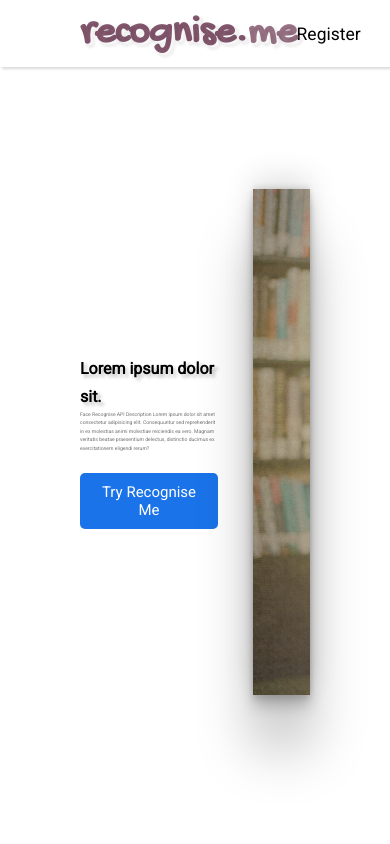
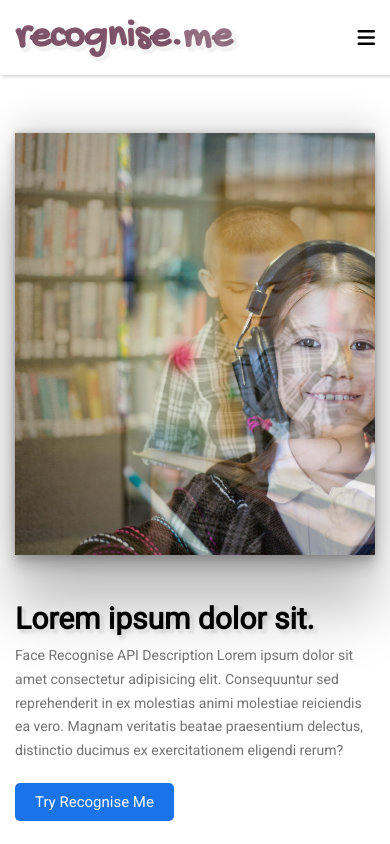
Before and after one commit to AnujPanthri/FaceRecLib, a Flask app: template frontend/templates/landing-page.html in a window 390 px wide. Run offline with Flask 2, Linux system fonts and the light colour scheme; the template is opened without the code that fills it, so the values that code supplies are empty; parts of the project's set-up code (start-up, migrations or seed data) failed here and were passed over; some libraries are stand-ins or nearby versions.

Commit message:
Added demo page sections and made landing page responsive

```diff
--- a/frontend/static/css/style.css
+++ b/frontend/static/css/style.css
@@ -8,6 +8,15 @@
 
 }
 
+#labelInput{
+    z-index: 999;
+}
+
+
+a{
+    text-decoration: none;
+    color: white;
+}
 html,body{
     width: 100%;
     height: 100%;
@@ -21,6 +30,13 @@ html,body{
 
 .section-p1{
     padding: 60px 80px;
+}
+
+#bar{
+    display: none;
+}
+#xbar{
+    display: none;
 }
 
 button.color-btn{
@@ -105,7 +121,7 @@ filter: blur(1.5px);
 
 #hero{
     width: 100%;
-    min-height: 100vh;
+    height: 100vh;
     display: flex;
     align-items: center;
     justify-content: space-between;
@@ -166,3 +182,274 @@ filter: blur(1.5px);
         background-image: url("../media/hero5.jpg");
     }
 }
+
+/* demo page start */
+
+#demo-hero{
+    width: 100%;
+    height: 100vh;
+    display: flex;
+    align-items: center;
+    justify-content: center;
+}
+
+#demo-hero .demo-img{
+    margin-top: 37px;
+    width:380px;
+    height: 380px;
+    border-radius: 50%;
+    background-color: #f7f7f7;
+    text-align: center;
+    display: flex;
+    justify-content: center;
+    align-items: center;
+    flex-direction: column;
+}
+
+
+
+#demo-hero .demo-img p{
+    width: 100%;
+    line-height: 1.2;
+    color: gray;
+    font-size: 14px;
+    white-space: nowrap;
+    text-align: center;
+    padding-top: 40px;
+}
+
+#demo-hero .demo-img p a{
+    text-decoration: none;
+}
+
+#demo-hero .demo-img img{
+    width: 100px;
+    height: 100px;
+    object-fit: cover;
+    opacity: .5;
+}
+
+/* demo2 page start */
+
+#label{
+    padding-top: 100px;
+    width: 100%;
+    min-height: 100vh;
+    display: flex;
+    align-items: flex-start;
+    justify-content: flex-start;
+    flex-wrap: wrap;
+    gap: 15px;
+}
+
+#label .card{
+    margin-bottom: 20px;
+    width: 24%;
+    height: 40vh;
+    background-color:#eee;
+    border-radius: 5px;
+    padding: 5px;
+    box-shadow: gray 0px 7px 5px 0px;
+}
+
+#label .card img{
+    width: 100%;
+    height: 85%;
+    object-fit: cover;
+}
+
+#add-label{
+    width: 100%;
+    display: flex;
+    align-items: center;
+    justify-content: center;
+}
+
+#label-btn{
+    width: 100%;
+}
+
+
+
+#label-input{
+    width: 100%;
+    padding: 5px 15px;
+    margin-top: 5px;
+    font-size: 16px;
+    outline: none;
+    border: none;
+    border-radius: 5px;
+    box-shadow: rgba(0, 0, 0, 0.35) 0px 5px 15px;
+}
+#label-btn.active{
+    display: none;
+}
+
+#label-input.active{
+    display: none;
+}
+
+#add-img{
+    height: 60px;
+    width: 60px;
+    display: flex;
+    align-items: center;
+    justify-content: center;
+    padding: 0px 0px;
+    position: fixed;
+    top: 30px;
+    right: 40px;
+    border-radius: 50%;
+    font-size: 30px;
+}
+
+#save-img{
+    position: fixed;
+    bottom: 30px;
+    right: 30px;
+}
+
+@media (max-width:799px){
+
+
+    .section-p1{
+        padding: 40px 40px;
+    }
+
+    button.color-btn {
+        padding: 11px 20px;
+        font-size: 17px;
+    }
+
+    #bar{
+        display: initial;
+        font-size: 20px;
+    }
+
+    #bar.active{
+        display: none;
+    }
+
+    #xbar.active{
+        display: initial;
+        font-size: 20px;
+    }
+
+
+
+    #header {
+        padding: 14px 50px;
+    }
+
+   #header .nav-link{
+    width: 100%;
+    display: none;
+    align-items:center;
+    justify-content: center;
+    position: fixed;
+    top: 0;
+    right: 0;
+    margin-top: -200px;
+    transition: all 1s ease;
+   }
+
+   #header .nav-link.active{
+    display: flex;
+    margin-top: 90px;
+    transition: all .5s ease;
+   }
+
+   #header .nav-link a{
+    font-size: 22px;
+   }
+
+
+   /* hero section */
+   #hero {
+    flex-direction: column-reverse;
+    justify-content: center;
+    gap: 65px;
+    padding-top: 130px;
+}
+
+   #hero .hero-left {
+    width: 100%;
+   }
+
+   #hero .hero-right {
+    width: 100%;
+    height: 50vh;
+}
+
+#hero .hero-left p {
+    font-size: 2.3vw;
+}
+
+#hero .hero-left h1 {
+    font-size: 5.1vw;
+}
+
+/* demo page start */
+
+#label {
+    padding-top: 126px;
+    gap: 26px;
+}
+
+#label .card {
+    width: 48%;
+    height: 32vh;
+    margin-bottom: 6px;
+}
+
+
+
+
+}
+
+@media (max-width:479px){
+
+    #header {
+        padding: 14px 15px;
+    }
+
+    .section-p1 {
+        padding: 20px 15px;
+    }
+
+
+    /* hero section */
+
+
+    #hero {
+        gap: 38px;
+    }
+
+    #hero .hero-left h1 {
+        font-size: 7.7vw;
+    }
+
+    #hero .hero-left p {
+        font-size: 3.6vw;
+    }
+
+    button.color-btn {
+        padding: 10px 20px;
+        font-size: 15px;
+    }
+
+    /* demo page start */
+
+    #demo-hero .demo-img {
+        width: 310px;
+        height: 310px;
+    }
+
+    /* demo2 page start */
+
+    #label .card {
+        width: 100%;
+        height: 35vh;
+        margin-bottom: 6px;
+    }
+}
--- /dev/null
+++ b/frontend/static/js/app.js
@@ -0,0 +1,77 @@
+// demo2 page start
+
+const label=document.querySelector("#label");
+
+const addBtn=document.querySelector("#add-img");
+
+
+
+addBtn.addEventListener("click",()=>{
+        const card=document.createElement('div')
+        card.classList.add("card")
+        card.innerHTML=` <img src="../static/media/hero1.jpg" alt="">
+        <button type="submit" id="add-label" class="color-btn">Add label here</button>`
+
+        label.appendChild(card)
+})
+
+const addLabel=document.querySelector("#add-label");
+
+const labelBtn=document.querySelector("#label-btn")
+const labelInput=document.querySelector("#label-input")
+
+
+labelBtn.addEventListener("click",()=>{
+        labelBtn.classList.add("active")
+        labelInput.classList.remove("active")
+})
+
+
+
+labelInput.addEventListener("focusout",(e)=>{
+        labelBtn.classList.remove("active")
+        labelInput.classList.add("active")
+        labelBtn.innerText=labelInput.value;
+        if(labelInput.value==""){
+                labelBtn.innerText="Add Label Here"
+        }
+})
+
+labelInput.addEventListener("keydown",(e)=>{
+
+        if(e.key =='Enter' || e.keyCode==13){
+                labelBtn.classList.remove("active")
+        labelInput.classList.add("active")
+        labelBtn.innerText=labelInput.value;
+        }
+        if(labelInput.value==""){
+                labelBtn.innerText="Add Label Here"
+        }
+})
+
+
+
+
+
+
+
+// const bar=document.querySelector("#bar");
+// const xbar=document.querySelector("#xbar")
+
+// const navLink=document.querySelector("#header .nav-link");
+
+
+
+
+// bar.addEventListener("click",()=>{
+//         navLink.classList.add("active")
+//         bar.classList.add("active")
+//         xbar.classList.add("active")
+
+// })
+
+// xbar.addEventListener("click",()=>{
+//     navLink.classList.remove("active")
+//         bar.classList.remove("active")
+//         xbar.classList.remove("active")
+// })
--- a/frontend/templates/landing-page.html
+++ b/frontend/templates/landing-page.html
@@ -19,7 +19,10 @@
             <a href="#">Docs</a>
             <a href="#">API</a>
             <a href="#">About</a>
+
         </div>
+        <div id="bar"><i class="fa-solid fa-bars"></i></div>
+       <div id="xbar"> <i class="fa-solid fa-x"></i></div>
     </div>
 
     <div id="hero" class="section-p1">
@@ -34,5 +37,9 @@
     </div>
 
     </div>
+
+    <script src="https://kit.fontawesome.com/8bc00e6a4e.js" crossorigin="anonymous"></script>
+
+    <script src="../static/js/app.js"></script>
 </body>
 </html>
```
Also changed, not shown: frontend/templates/demo2.html (added, +33 -0 lines), frontend/templates/demopage.html (added, +36 -0 lines), frontend/static/media/05c60952-0926-48da-a0b7-9916293482c9.jpeg (added), frontend/static/media/66dc33e0-d871-49e8-98c8-7a598f5ec9d8.jpeg (added).
